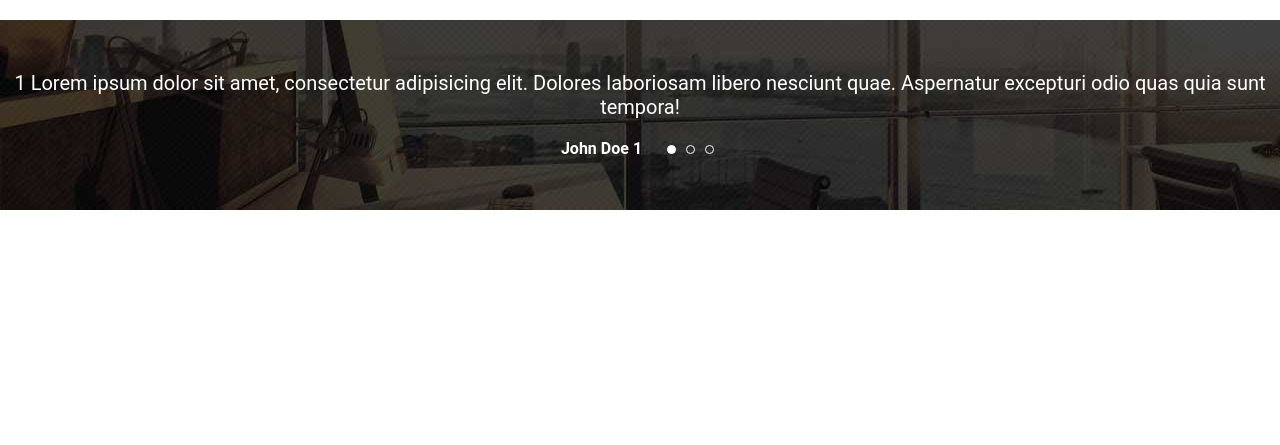
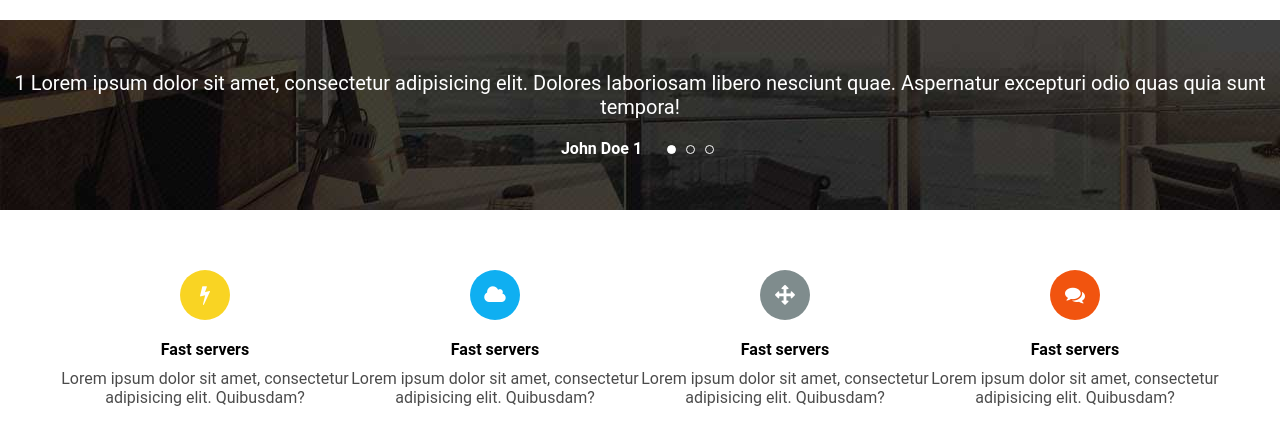
Before and after one commit to VladimirAfonin/sass_proj, a website: page public/index.html in a window 1280 px wide. Shown: the part 2323-2768 px from the top of the page. Before the commit the page ends 2533 px from the top, so only its background shows below. Drawn offline with Linux system fonts and the light colour scheme.

Commit message:
- add profit section

```diff
--- a/public/index.html
+++ b/public/index.html
@@ -353,6 +353,31 @@
         </div>
     </section>
 
+    <section class="feature">
+        <div class="feature__content view-port">
+            <div class="feature__tile">
+                <div class="tile__icon tile__icon--yellow"><i class="fa fa-bolt" aria-hidden="true"></i></div>
+                <div class="tile__title">Fast servers</div>
+                <div class="tile__text">Lorem ipsum dolor sit amet, consectetur adipisicing elit. Quibusdam?</div>
+            </div>
+            <div class="feature__tile">
+                <div class="tile__icon tile__icon--blue"><i class="fa fa-cloud" aria-hidden="true"></i></div>
+                <div class="tile__title">Fast servers</div>
+                <div class="tile__text">Lorem ipsum dolor sit amet, consectetur adipisicing elit. Quibusdam?</div>
+            </div>
+            <div class="feature__tile">
+                <div class="tile__icon tile__icon--grey"><i class="fa fa-arrows" aria-hidden="true"></i></div>
+                <div class="tile__title">Fast servers</div>
+                <div class="tile__text">Lorem ipsum dolor sit amet, consectetur adipisicing elit. Quibusdam?</div>
+            </div>
+            <div class="feature__tile">
+                <div class="tile__icon tile__icon--orange"><i class="fa fa-comments" aria-hidden="true"></i></div>
+                <div class="tile__title">Fast servers</div>
+                <div class="tile__text">Lorem ipsum dolor sit amet, consectetur adipisicing elit. Quibusdam?</div>
+            </div>
+        </div>
+    </section>
+
 </div>
 </body>
 </html>
--- /dev/null
+++ b/src/scss/feature.scss
@@ -0,0 +1,49 @@
+@import "partials/mixins";
+@import "partials/params";
+
+.feature {
+  background-color: #fff;
+
+  &__content {
+    display: flex;
+    padding: 60px;
+  }
+
+  &__tile {
+    @include flex-center;
+
+    & .tile__icon {
+      @include flex-center(row);
+      margin-bottom: 20px;
+      height: 50px;
+      width: 50px;
+      font-size: 20px;
+      border-radius: 50px;
+      color: #fff;
+
+      &--yellow {
+        background-color: $yellow;
+      }
+      &--blue {
+        background-color: $blue;
+      }
+      &--grey {
+        background-color: $grey;
+      }
+      &--orange {
+        background-color: $orange;
+      }
+    }
+
+    & .tile__title {
+      font-weight: bold;
+      margin-bottom: 10px;
+    }
+
+    & .tile__text {
+      text-align: center;
+      opacity: .7;
+    }
+  }
+
+}
```
Also changed, not shown: public/bundle.min.css.
